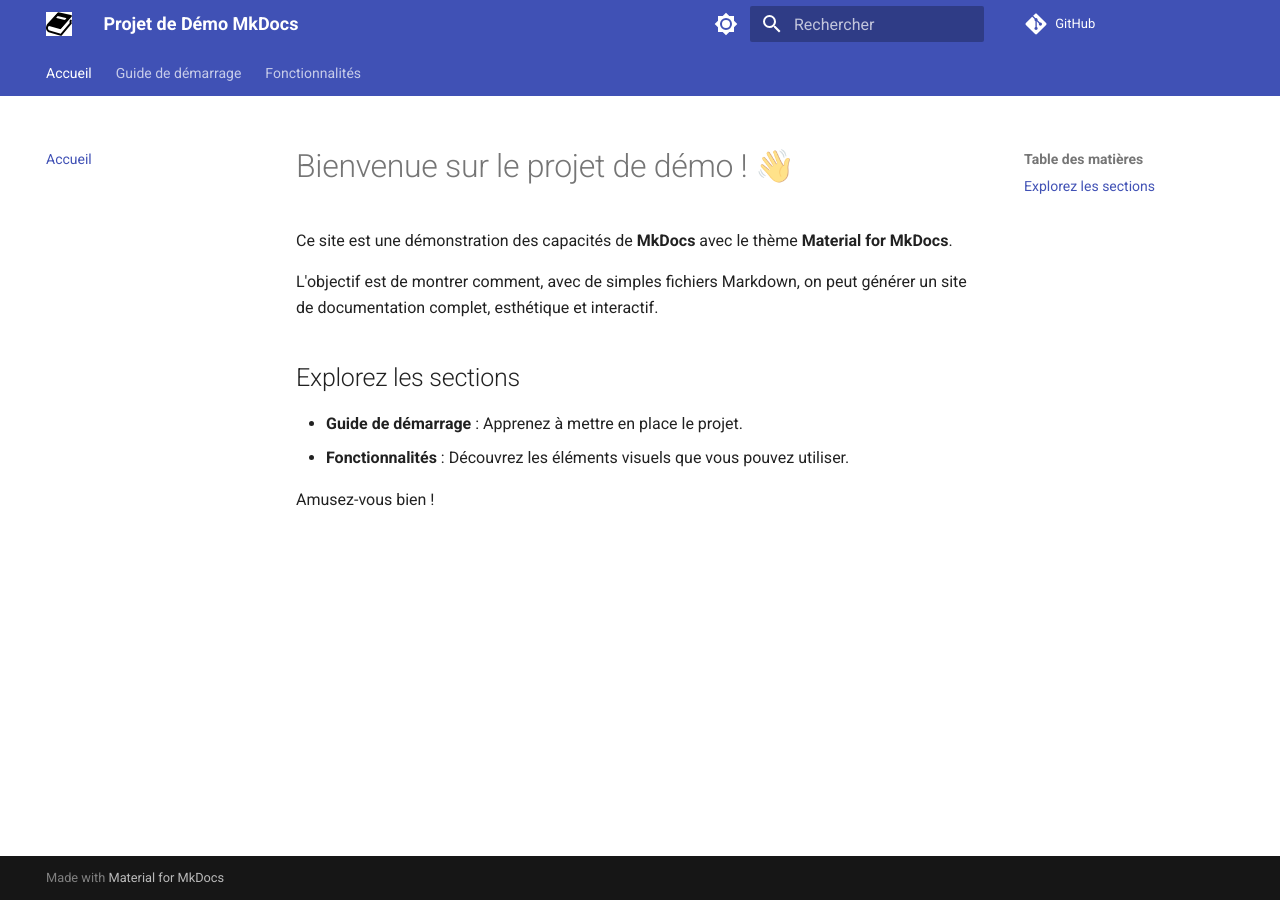
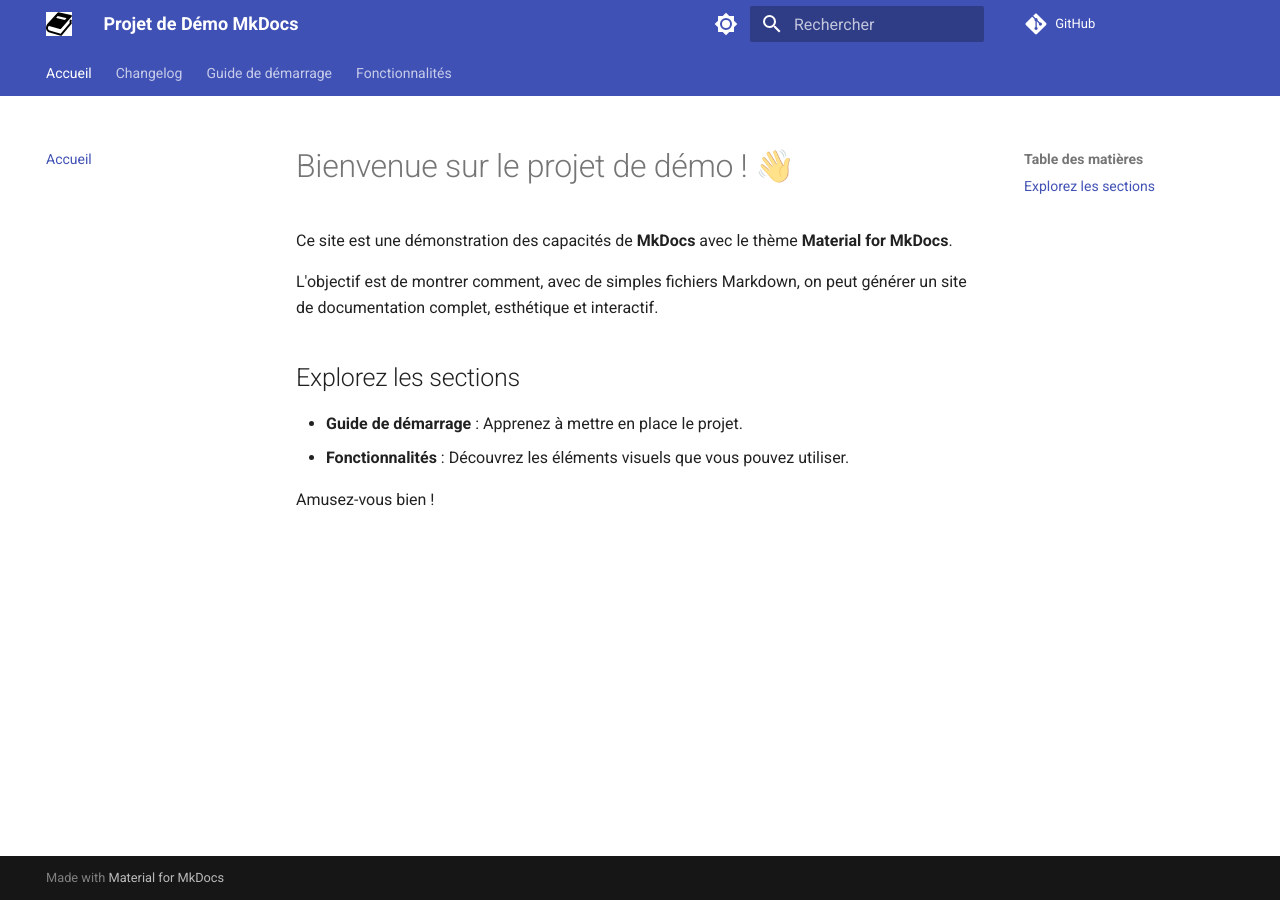
Before and after one commit to Elishaya13/mon-projet-demo-mkdocss, an MkDocs documentation site: the page built from docs/index.md, in a window 1280 px wide. Built offline with MkDocs 1.6.1 and Material for MkDocs 9.7.7, drawn with Linux system fonts in a browser that asks for light colours; comment, search, counter and statistics services are not loaded.

Commit message:
Update mkdocs.yml
Ajout navigation vers le changelog

```diff
--- a/mkdocs.yml
+++ b/mkdocs.yml
@@ -61,6 +61,7 @@ plugins:
 # --- Structure de la navigation ---
 nav:
   - 'Accueil': index.md
+  - 'Changelog': CHANGELOG.md
   - 'Guide de démarrage':
     - 'Installation': guide/installation.md
     - 'Configuration': guide/configuration.md
```
